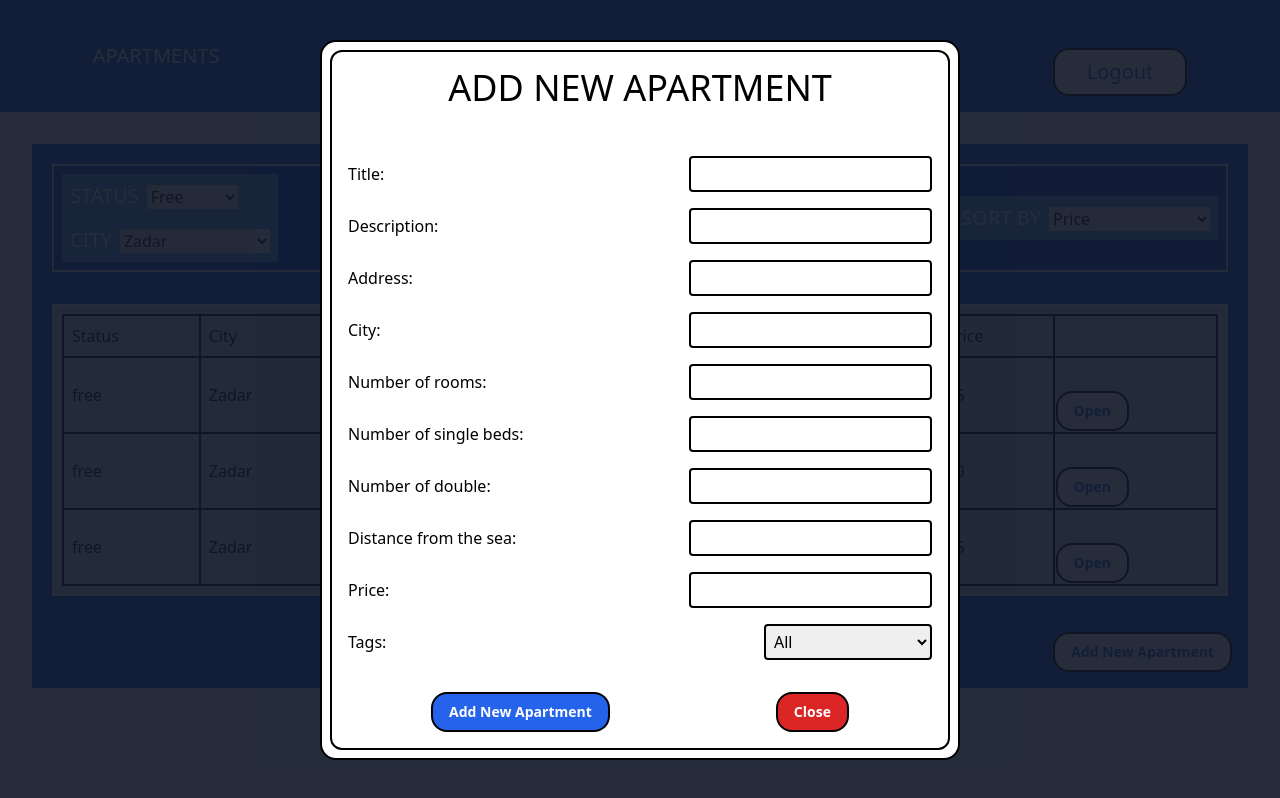
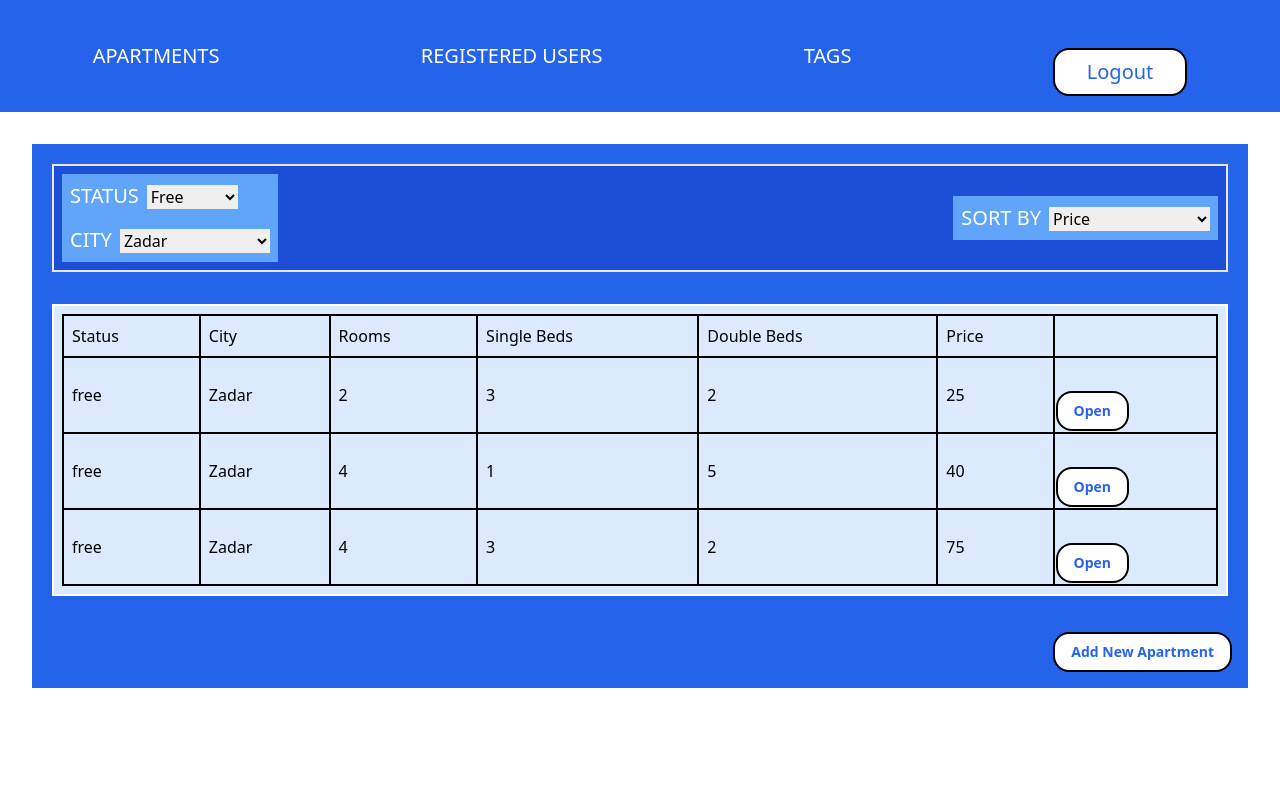
Before and after one commit to zrvnarmarin/Foodify-App, a React (Vite) app in the folder test-react/: page /apartments in a window 1280 px wide. Built offline with nearby package versions, Linux system fonts and the light colour scheme.

Commit message:
toggling new apartment form state added

```diff
--- a/test-react/src/apartment_management_app/admin/Apartments.jsx
+++ b/test-react/src/apartment_management_app/admin/Apartments.jsx
@@ -1,4 +1,4 @@
-import React from 'react'
+import React, { useState } from 'react'
 import { apartments } from './database/db'
 import NewApartmentForm from './NewApartmentForm.jsx'
 
@@ -7,6 +7,9 @@ const Apartments = () => {
   const apartmentCities = ['Zadar', 'Biograd Na Moru', 'Split']
   const sortOptions = ['Price', 'Number Of Rooms']
   const changeStatusFilterOptions = (e) => {}
+  const [isModalOpen, setIsModalOpen] = useState(false)
+  const openModal = () => setIsModalOpen(true)
+  const closeModal = () => setIsModalOpen(false)
 
   return (
     <div className='p-4 m-8 bg-blue-600'>
@@ -75,9 +78,14 @@ const Apartments = () => {
       </section>
 
       <div className='flex items-center justify-end'>
-        <button className='bg-white text-blue-600 border-t-2 px-4 py-2 font-bold rounded-2xl text-sm mt-8 border-2 border-solid border-black'>Add New Apartment</button>
+        <button
+          onClick={openModal}
+          className='bg-white text-blue-600 border-t-2 px-4 py-2 font-bold rounded-2xl text-sm mt-8 border-2 border-solid border-black'
+        >
+          Add New Apartment
+        </button>
       </div>
-      <NewApartmentForm />
+      { isModalOpen && <NewApartmentForm onCloseModal={closeModal} />}
     </div>
   )
 }
--- a/test-react/src/apartment_management_app/admin/NewApartmentForm.jsx
+++ b/test-react/src/apartment_management_app/admin/NewApartmentForm.jsx
@@ -1,15 +1,8 @@
 import React from 'react'
 import NewApartmentModal from './NewApartmentModal'
 import { tags } from './database/db'
-import { useState } from 'react'
 
-const NewApartmentForm = () => {
-    const [isModalOpen, setIsModalOpen] = useState(false)
-    const openModal = () => setIsModalOpen(true)
-    const closeModal = () => setIsModalOpen(false)
-    const formSubmitHandler = (e) => {
-
-    }
+const NewApartmentForm = ({ onCloseModal }) => {
 
   return (
     <NewApartmentModal>
@@ -61,9 +54,10 @@ const NewApartmentForm = () => {
                     </select>
                 </div>
             </form>
+
             <div className='flex items-center justify-around'>
                 <button className='bg-blue-600 text-white border-t-2 px-4 py-2 font-bold rounded-2xl text-sm mt-8 border-2 border-solid border-black'>Add New Apartment</button>
-                <button onClick={closeModal} className='bg-red-600 text-white border-t-2 px-4 py-2 font-bold rounded-2xl text-sm mt-8 border-2 border-solid border-black'>Close</button>
+                <button onClick={onCloseModal} className='bg-red-600 text-white border-t-2 px-4 py-2 font-bold rounded-2xl text-sm mt-8 border-2 border-solid border-black'>Close</button>
             </div>
         </div>
     </NewApartmentModal>
```
